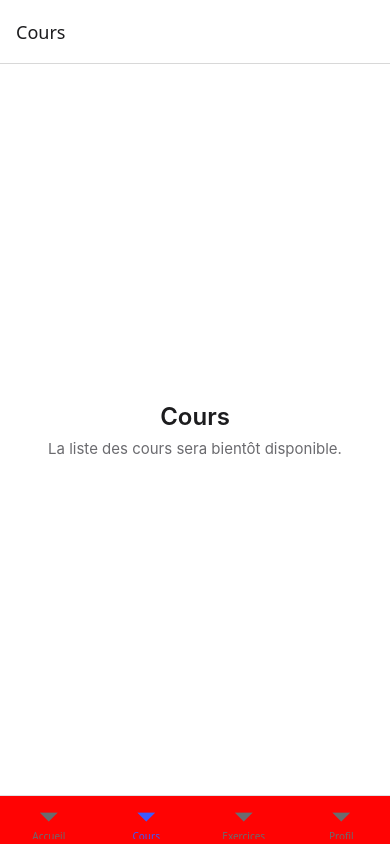
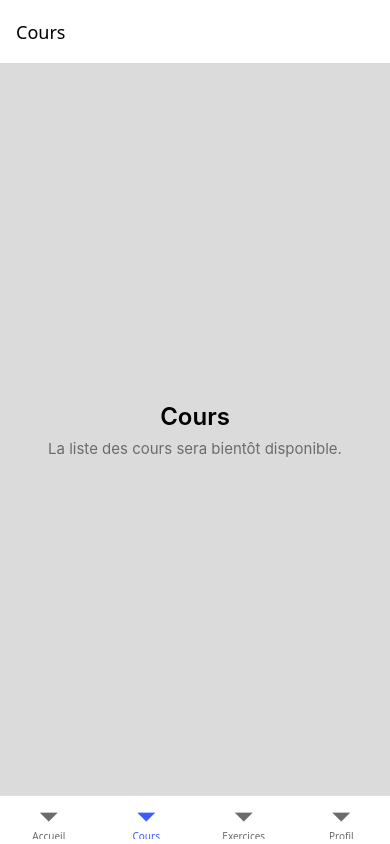
Before and after one commit to sescousse/Chord-app-V2, a React Native app: screen /Courses in a window 390 px wide. Built offline with nearby package versions, Linux system fonts and the light colour scheme.

Commit message:
nouvelle organisation

```diff
--- a/src/screens/CoursesScreen.tsx
+++ b/src/screens/CoursesScreen.tsx
@@ -5,8 +5,8 @@ import { theme } from '../theme';
 export default function CoursesScreen() {
   return (
     <View style={styles.container}>
-      <Text style={styles.title}>Cours</Text>
-      <Text style={styles.subtitle}>La liste des cours sera bientôt disponible.</Text>
+      <Text style={theme.text.title}>Cours</Text>
+      <Text style={theme.text.subtitle}>La liste des cours sera bientôt disponible.</Text>
     </View>
   );
 }
@@ -20,14 +20,4 @@ const styles = StyleSheet.create({
     gap: theme.spacing.sm,
     padding: theme.spacing.lg,
   },
-  title: {
-    fontSize: theme.fontSize.xl,
-    fontWeight: theme.fontWeight.semibold,
-    color: theme.colors.text,
-  },
-  subtitle: {
-    fontSize: theme.fontSize.md,
-    color: theme.colors.textMuted,
-    textAlign: 'center',
-  },
 });
--- a/src/screens/ExercisesScreen.tsx
+++ b/src/screens/ExercisesScreen.tsx
@@ -5,8 +5,8 @@ import { theme } from '../theme';
 export default function ExercisesScreen() {
   return (
     <View style={styles.container}>
-      <Text style={styles.title}>Exercices</Text>
-      <Text style={styles.subtitle}>Les exercices de piano seront bientôt disponibles.</Text>
+      <Text style={theme.text.title}>Exercices</Text>
+      <Text style={theme.text.subtitle}>Les exercices de piano seront bientôt disponibles.</Text>
     </View>
   );
 }
@@ -20,14 +20,4 @@ const styles = StyleSheet.create({
     gap: theme.spacing.sm,
     padding: theme.spacing.lg,
   },
-  title: {
-    fontSize: theme.fontSize.xl,
-    fontWeight: theme.fontWeight.semibold,
-    color: theme.colors.text,
-  },
-  subtitle: {
-    fontSize: theme.fontSize.md,
-    color: theme.colors.textMuted,
-    textAlign: 'center',
-  },
 });
--- a/src/screens/HomeScreen.tsx
+++ b/src/screens/HomeScreen.tsx
@@ -5,8 +5,8 @@ import { theme } from '../theme';
 export default function HomeScreen() {
   return (
     <View style={styles.container}>
-      <Text style={styles.title}>Piano App</Text>
-      <Text style={styles.subtitle}>Bienvenue ! Tes cours et exercices apparaîtront ici.</Text>
+      <Text style={theme.text.title}>Piano App</Text>
+      <Text style={theme.text.subtitle}>Bienvenue ! Tes cours et exercices apparaîtront ici.</Text>
     </View>
   );
 }
@@ -20,14 +20,4 @@ const styles = StyleSheet.create({
     gap: theme.spacing.sm,
     padding: theme.spacing.lg,
   },
-  title: {
-    fontSize: theme.fontSize.xl,
-    fontWeight: theme.fontWeight.semibold,
-    color: theme.colors.text,
-  },
-  subtitle: {
-    fontSize: theme.fontSize.md,
-    color: theme.colors.textMuted,
-    textAlign: 'center',
-  },
 });
--- a/src/screens/ProfileScreen.tsx
+++ b/src/screens/ProfileScreen.tsx
@@ -5,8 +5,8 @@ import { theme } from '../theme';
 export default function ProfileScreen() {
   return (
     <View style={styles.container}>
-      <Text style={styles.title}>Profil</Text>
-      <Text style={styles.subtitle}>Ta progression et tes réglages seront bientôt ici.</Text>
+      <Text style={theme.text.title}>Profil</Text>
+      <Text style={theme.text.subtitle}>Ta progression et tes réglages seront bientôt ici.</Text>
     </View>
   );
 }
@@ -20,14 +20,4 @@ const styles = StyleSheet.create({
     gap: theme.spacing.sm,
     padding: theme.spacing.lg,
   },
-  title: {
-    fontSize: theme.fontSize.xl,
-    fontWeight: theme.fontWeight.semibold,
-    color: theme.colors.text,
-  },
-  subtitle: {
-    fontSize: theme.fontSize.md,
-    color: theme.colors.textMuted,
-    textAlign: 'center',
-  },
 });
--- a/src/theme/colors.ts
+++ b/src/theme/colors.ts
@@ -1,8 +1,8 @@
 // Change these values to re-theme the whole app.
 export const colors = {
-  background: '#FFFFFF',
-  surface: '#F5F5F7',
-  text: '#1C1C1E',
+  background: 'rgb(220, 219, 219)',
+  surface: 'rgb(220, 219, 219)',
+  text: '#000000',
   textMuted: '#6B6B6F',
   primary: '#3D5AFE',
   border: '#E0E0E5',
@@ -10,6 +10,6 @@ export const colors = {
 
 // Style de la barre de navigation du bas (tab bar).
 export const tabBar = {
-  backgroundColor: '#ff0303',
+  backgroundColor: '#ffffff',
   borderTopColor: colors.border,
 };
--- a/src/theme/index.ts
+++ b/src/theme/index.ts
@@ -1,14 +1,19 @@
 import { colors, tabBar } from './colors';
 import { radius, spacing } from './spacing';
-import { fontSize, fontWeight } from './typography';
+import { fontSize, fontWeight, textStyle ,title ,subtitle} from './typography';
 
 export const theme = {
   colors,
   tabBar,
   spacing,
   radius,
-  fontSize,
-  fontWeight,
+  text: {
+    size: fontSize,
+    weight: fontWeight,
+    style: textStyle,
+    title,
+    subtitle,
+  },
 };
 
-export { colors, tabBar, spacing, radius, fontSize, fontWeight };
+export { colors, tabBar, spacing, radius, fontSize, fontWeight, textStyle };
--- a/src/theme/spacing.ts
+++ b/src/theme/spacing.ts
@@ -11,4 +11,5 @@ export const radius = {
   sm: 4,
   md: 8,
   lg: 16,
+  xl: 24,
 };
--- a/src/theme/typography.ts
+++ b/src/theme/typography.ts
@@ -1,4 +1,5 @@
 // Change these values to adjust text styles across the whole app.
+import { colors } from './colors'
 export const fontSize = {
   sm: 13,
   md: 15,
@@ -13,3 +14,20 @@ export const fontWeight = {
   semibold: '600' as const,
   bold: '700' as const,
 };
+
+export const textStyle = {
+  fontSize: fontSize.md,
+  fontWeight: fontWeight.regular,
+}
+
+export const title = {
+  fontSize: fontSize.xl,
+  fontWeight: fontWeight.semibold,
+  color: colors.text,
+}
+
+export const subtitle = {
+  fontSize: fontSize.md,
+  color: colors.textMuted,
+  textAlign: 'center' as const,
+}
```
